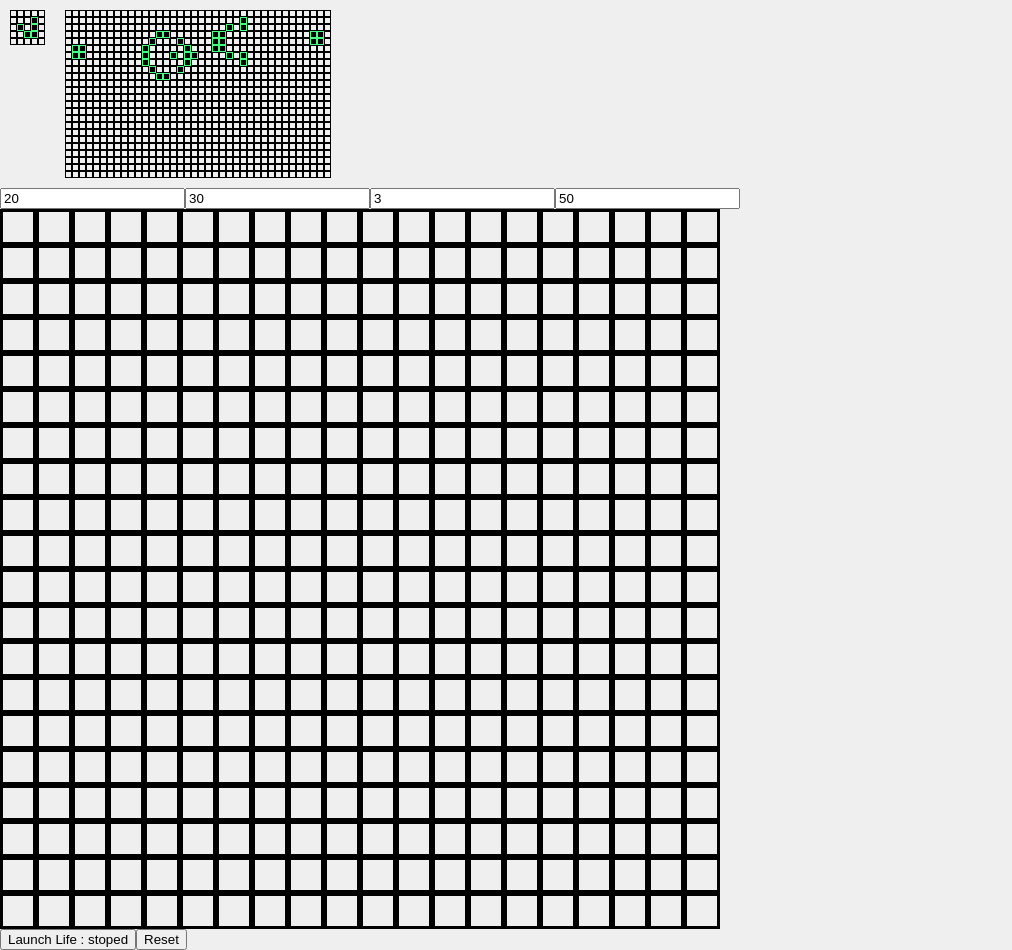
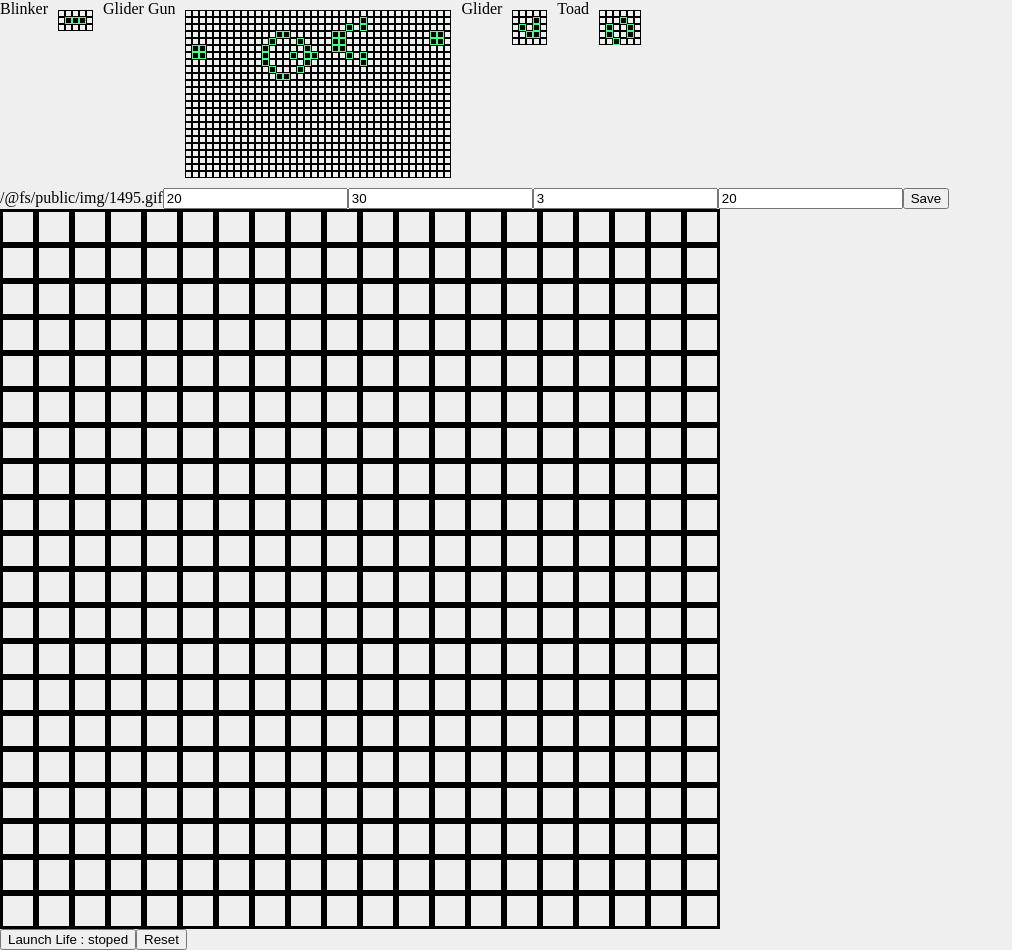
Before and after one commit to Meorne/game-of-life, a React (Create React App) app: page / in a window 1280 px wide. Shown: the whole page, without its empty margins (0-1012 px from the left). Built offline with nearby package versions, Linux system fonts and the light colour scheme.

Commit message:
commit before eject

```diff
--- a/src/App.jsx
+++ b/src/App.jsx
@@ -21,7 +21,7 @@ const App = () => {
     squareSize: 30,
     nbrSquare: 20,
     borderSize: 3,
-    speed: 50,
+    speed: 20,
   })
   const paramsMemo = useMemo(() => ({ params, setParams }), [params])
 
--- a/src/MatrixContainer.jsx
+++ b/src/MatrixContainer.jsx
@@ -6,11 +6,9 @@ import { lifeCycle } from './LifeLogical'
 import {
   matrixContext, paramsContext, templateContext, lifeCycleContext,
 } from './context'
-import { Line, Square } from './globalStyles'
+import { Line, Square, Btn } from './globalStyles'
 
 const Matrix = styled.div``
-
-const Btn = styled.button``
 
 const propTypes = {
 }
--- a/src/ParamsContainer.jsx
+++ b/src/ParamsContainer.jsx
@@ -1,32 +1,36 @@
 import React, { useContext } from 'react'
 import styled from 'styled-components'
+import loader from 'public/img/1495.gif'
 import { paramsContext, templateContext } from './context'
+import { Btn } from './globalStyles'
 
 const ParamsInput = styled.input``
 
 const ParamsContainer = () => {
   const {
-    params, params: {
-      squareSize, borderSize, speed, nbrSquare,
-    }, setParams,
+    params, setParams,
   } = useContext(paramsContext)
   const { setTemplate } = useContext(templateContext)
 
   const updateParams = param => ({ target }) => {
     const newParams = { ...params }
-    console.log(target.value)
     newParams[param] = target.value
     setParams(newParams)
+  }
+
+  const applyParams = () => {
     setTemplate([])
   }
 
   return (
-    <div>
-      <ParamsInput onChange={updateParams(`nbrSquare`)} value={nbrSquare} />
-      <ParamsInput onChange={updateParams(`squareSize`)} value={squareSize} />
-      <ParamsInput onChange={updateParams(`borderSize`)} value={borderSize} />
-      <ParamsInput onChange={updateParams(`speed`)} value={speed} />
-    </div>
+    <>
+      {loader}
+      <ParamsInput onChange={updateParams(`nbrSquare`)} value={params?.nbrSquare} />
+      <ParamsInput onChange={updateParams(`squareSize`)} value={params?.squareSize} />
+      <ParamsInput onChange={updateParams(`borderSize`)} value={params?.borderSize} />
+      <ParamsInput onChange={updateParams(`speed`)} value={params?.speed} />
+      <Btn onClick={applyParams}>Save</Btn>
+    </>
   )
 }
 
--- a/src/TemplateContainer.jsx
+++ b/src/TemplateContainer.jsx
@@ -2,9 +2,9 @@ import React, { useContext, useEffect } from 'react'
 import cloneDeep from 'lodash/cloneDeep'
 import styled from 'styled-components'
 
-import { templateContext, paramsContext } from './context'
+import { templateContext, paramsContext, lifeCycleContext } from './context'
 import { Line, Square } from './globalStyles'
-import { gliderTmpl, gliderGunTmpl } from './templateList'
+import * as tmplList from './templateList'
 
 const TemplateWrapper = styled.div`
   display: flex;
@@ -15,6 +15,7 @@ const Template = styled.div`
 
 const TemplateContainer = () => {
   const { currentTemplate, setTemplate } = useContext(templateContext)
+  const { setLifeCycleState } = useContext(lifeCycleContext)
   // const { currentMatrix } = useContext(matrixContext)
   const { params: { nbrSquare } } = useContext(paramsContext)
 
@@ -37,6 +38,7 @@ const TemplateContainer = () => {
   }
 
   const drawTmplInCurrentMatrix = tmpl => () => {
+    setLifeCycleState(`stoped`)
     const newMatrix = cloneDeep(defaultMatrix())
 
     const yCmL = newMatrix.length
@@ -68,7 +70,9 @@ const TemplateContainer = () => {
     if (currentTemplate.length === 0) setTemplate(defaultMatrix())
   }, [currentTemplate])
 
-  const drawTemplate = tmpl => (
+  const drawTemplate = ({ title, tmpl = [] }) => (
+    <>
+      <div>{title}</div>
       <Template onClick={drawTmplInCurrentMatrix(tmpl)}>
         {tmpl.map(e => (
           <Line>
@@ -82,12 +86,12 @@ const TemplateContainer = () => {
           </Line>
         ))}
       </Template>
+    </>
   )
 
   return (
     <TemplateWrapper>
-      {drawTemplate(gliderTmpl)}
-      {drawTemplate(gliderGunTmpl)}
+      {Object.entries(tmplList).map(value => drawTemplate(value[1]))}
     </TemplateWrapper>
   )
 }
--- a/src/globalStyles.js
+++ b/src/globalStyles.js
@@ -10,11 +10,11 @@ html, body, #root {
   background: #efeff0;
 }
 `
-const Line = styled.div`
+export const Line = styled.div`
   display: flex;
 `
 
-const Square = styled.div`
+export const Square = styled.div`
   display: inline-flex;
   width: ${({ squareSize }) => squareSize}px;
   height: ${({ squareSize }) => squareSize}px;
@@ -27,8 +27,6 @@ const Square = styled.div`
   }
 `
 
-export {
-  Line,
-  Square,
-}
+export const Btn = styled.button``
+
 export default GlobalStyles
--- a/src/templateList.js
+++ b/src/templateList.js
@@ -1,14 +1,19 @@
 /* eslint max-len:  'off' */
 
-export const gliderTmpl = [
+export const gliderTmpl = {
+  title: `Glider`,
+  tmpl: [
     [0, 0, 0, 0, 0],
     [0, 0, 0, 1, 0],
     [0, 1, 0, 1, 0],
     [0, 0, 1, 1, 0],
     [0, 0, 0, 0, 0],
-]
+  ],
+}
 
-export const gliderGunTmpl = [
+export const gliderGunTmpl = {
+  title: `Glider Gun`,
+  tmpl: [
     [0, 0, 0, 0, 0, 0, 0, 0, 0, 0, 0, 0, 0, 0, 0, 0, 0, 0, 0, 0, 0, 0, 0, 0, 0, 0, 0, 0, 0, 0, 0, 0, 0, 0, 0, 0, 0, 0],
     [0, 0, 0, 0, 0, 0, 0, 0, 0, 0, 0, 0, 0, 0, 0, 0, 0, 0, 0, 0, 0, 0, 0, 0, 0, 1, 0, 0, 0, 0, 0, 0, 0, 0, 0, 0, 0, 0],
     [0, 0, 0, 0, 0, 0, 0, 0, 0, 0, 0, 0, 0, 0, 0, 0, 0, 0, 0, 0, 0, 0, 0, 1, 0, 1, 0, 0, 0, 0, 0, 0, 0, 0, 0, 0, 0, 0],
@@ -33,4 +38,25 @@ export const gliderGunTmpl = [
     [0, 0, 0, 0, 0, 0, 0, 0, 0, 0, 0, 0, 0, 0, 0, 0, 0, 0, 0, 0, 0, 0, 0, 0, 0, 0, 0, 0, 0, 0, 0, 0, 0, 0, 0, 0, 0, 0],
     [0, 0, 0, 0, 0, 0, 0, 0, 0, 0, 0, 0, 0, 0, 0, 0, 0, 0, 0, 0, 0, 0, 0, 0, 0, 0, 0, 0, 0, 0, 0, 0, 0, 0, 0, 0, 0, 0],
     [0, 0, 0, 0, 0, 0, 0, 0, 0, 0, 0, 0, 0, 0, 0, 0, 0, 0, 0, 0, 0, 0, 0, 0, 0, 0, 0, 0, 0, 0, 0, 0, 0, 0, 0, 0, 0, 0],
-]
+  ],
+}
+
+export const blinkerTmpl = {
+  title: `Blinker`,
+  tmpl: [
+    [0, 0, 0, 0, 0],
+    [0, 1, 1, 1, 0],
+    [0, 0, 0, 0, 0],
+  ],
+}
+
+export const toadTmpl = {
+  title: `Toad`,
+  tmpl: [
+    [0, 0, 0, 0, 0, 0],
+    [0, 0, 0, 1, 0, 0],
+    [0, 1, 0, 0, 1, 0],
+    [0, 1, 0, 0, 1, 0],
+    [0, 0, 1, 0, 0, 0],
+  ],
+}
```
Also changed, not shown: public/img/1495.gif (added). Lines whose indentation alone changed are shown as unchanged.
